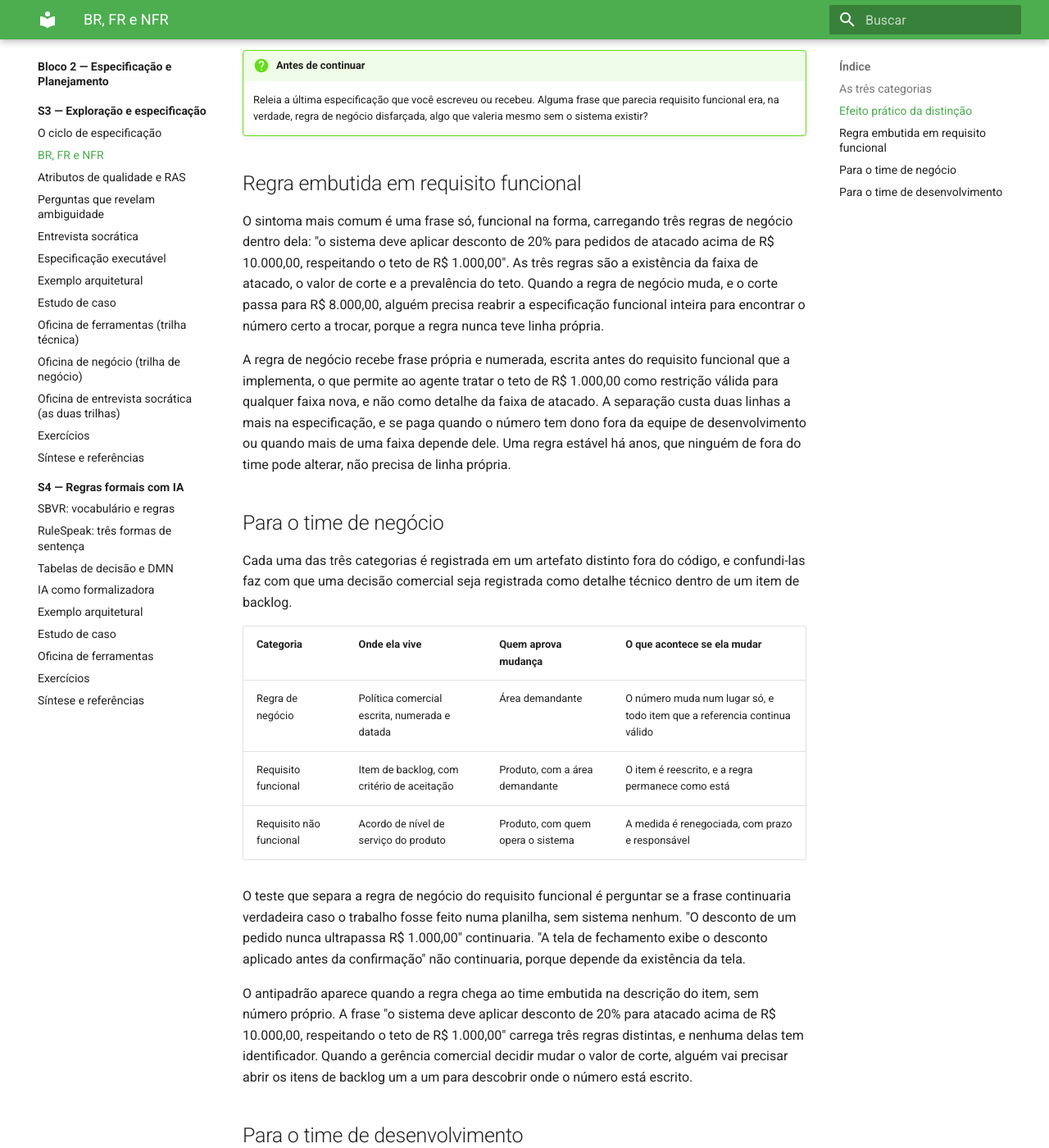
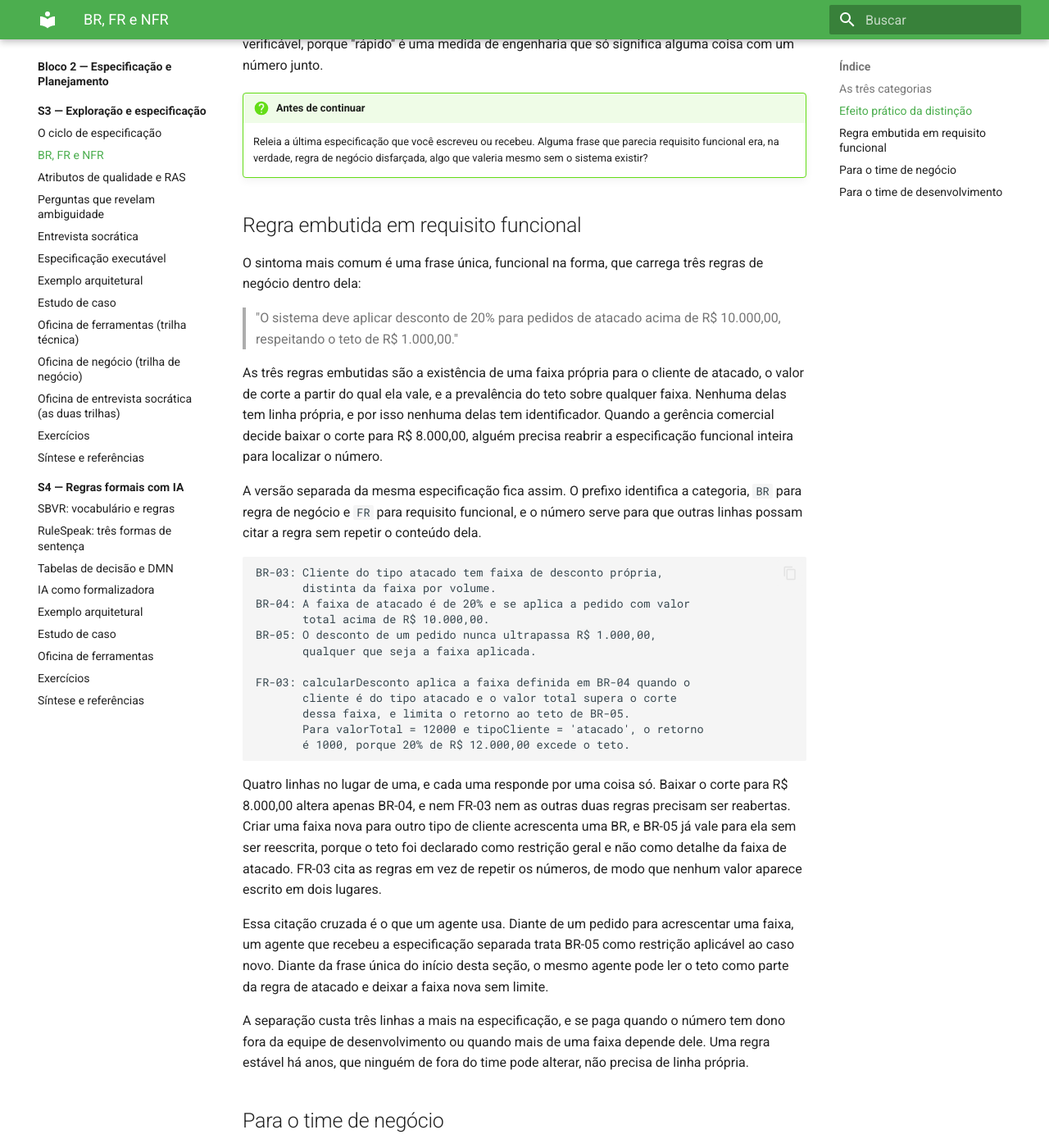
Before and after one commit to arkhibr/workshops-ia-agentica, an MkDocs documentation site: the page built from docs/sessao-03-exploracao-especificacao/br-fr-nfr.md, in a window 1280 px wide and 1400 px high, scrolled down 1506 px. Shown: the whole window at 82% size. Built offline with MkDocs 1.6.1 and Material for MkDocs 9.7.7, drawn with Linux system fonts in a browser that asks for light colours; some of the changed text lies outside the part shown.

Commit message:
fix(s3): corrige a confusão entre requisito funcional e implementação
A página BR, FR e NFR definia requisito funcional como comportamento
observável e violava a própria definição no exemplo. `FR-02` nomeava a
função interna, a operação `Math.min` e a ordem de execução, que são
escolhas de implementação. Duas frases reforçavam o erro: uma afirmava que o
requisito funcional "aparece como uma linha específica do código", e o fecho
alocava o FR "na linha do código de produção", apagando a fronteira entre
requisito e implementação.

`FR-02` passa a declarar comportamento por entrada e retorno, sem citar
construção da linguagem, e o trecho com `Math.min` passa a ser apresentado
como uma implementação que o satisfaz, entre outras. O texto novo mostra que
um `if` equivalente cumpriria o mesmo requisito, e que um requisito escrito em
termos de `Math.min` seria violado por refatoração que não muda comportamento
nenhum.

Defeito de verificação corrigido em duas páginas. `NFR-01` declarava 500
chamadas concorrentes e era verificado por laço sequencial, de modo que o
teste não media o que o requisito afirmava. O requisito passa a declarar 500
cálculos consecutivos, que é o que o teste mede, e o texto nomeia o que um
requisito de concorrência exigiria. Na página de atributos de qualidade, o
cenário de pico simultâneo é mantido e a função de aptidão passa a declarar
que é aproximação, com a limitação escrita junto do teste.

A seção sobre regra embutida em requisito funcional ganha o exemplo correto
logo abaixo do antipadrão, com a frase única decomposta em três regras de
negócio e um requisito funcional que as cita por identificador, mais a
explicação do que significam os prefixos e o número.

Co-Authored-By: Claude Opus 5 (1M context) <noreply@anthropic.com>

````diff
--- a/docs/sessao-03-exploracao-especificacao/br-fr-nfr.md
+++ b/docs/sessao-03-exploracao-especificacao/br-fr-nfr.md
@@ -1,6 +1,6 @@
 # BR, FR e NFR
 
-Três perguntas diferentes escondidas numa especificação mal escrita: qual é a regra que o negócio impõe, o que o sistema precisa fazer, e sob que restrição de qualidade ele precisa fazer isso. Confundir as três produz uma especificação de aparência completa, com decisões de negócio ausentes do texto escrito.
+Uma especificação mal escrita esconde três perguntas diferentes: qual é a regra que o negócio impõe, o que o sistema precisa fazer, e sob que restrição de qualidade ele precisa fazer isso. Confundir as três produz uma especificação de aparência completa, com decisões de negócio ausentes do texto escrito.
 
 ## As três categorias
 
@@ -8,7 +8,7 @@ Três perguntas diferentes escondidas numa especificação mal escrita: qual é
 
 **Requisito funcional (FR, *functional requirement*)** é o que o software precisa fazer para que a regra de negócio se cumpra. "O sistema calcula o desconto de um pedido a partir do valor total e do tipo de cliente" é funcional: descreve comportamento observável do sistema, não existe fora dele.
 
-**Requisito não funcional (NFR, *non-functional requirement*)**, no vocabulário da norma [ISO/IEC/IEEE 29148](../referencia/bibliografia.md#isoiecieee-291482018), não descreve uma ação específica, mas um critério para julgar como o sistema executa a ação: desempenho, usabilidade, segurança. "O cálculo de desconto responde em menos de 100ms" é não funcional. O sistema já calcula desconto, e isso é o FR. A norma de qualidade diz o quão rápido isso precisa acontecer.
+**Requisito não funcional (NFR, *non-functional requirement*)**, no vocabulário da norma [ISO/IEC/IEEE 29148](../referencia/bibliografia.md#isoiecieee-291482018), não descreve uma ação específica, mas um critério para julgar como o sistema executa a ação: desempenho, usabilidade, segurança. "O cálculo de desconto responde em menos de 100ms" é não funcional, porque o sistema já calcula desconto, e esse cálculo é o requisito funcional. O requisito não funcional acrescenta o limite de tempo sob o qual o cálculo precisa acontecer, que neste exemplo é de 100 milissegundos.
 
 | Categoria | Pergunta que responde | Existiria sem o sistema? | Exemplo genérico |
 |---|---|---|---|
@@ -20,16 +20,41 @@ Três perguntas diferentes escondidas numa especificação mal escrita: qual é
 
 [Wiegers e Beatty](../referencia/bibliografia.md#wiegers-e-beatty-software-requirements-2013) tratam regra de negócio como categoria anterior aos requisitos de software, em vez de um requisito em si. Uma regra de negócio também vale para operação manual, fora de qualquer sistema, e é dela que os requisitos funcionais derivam. Essa ordem importa para quem escreve um pedido a um agente, porque a regra de negócio é a fonte de verdade da qual o requisito funcional deriva como tradução em comportamento de sistema, e o requisito não funcional entra depois dos dois, como restrição de qualidade sobre esse comportamento.
 
-Confundir as três produz sintomas previsíveis. Uma regra de negócio escrita como requisito funcional ("o sistema deve limitar o desconto a R$ 1.000,00") esconde que o limite é uma decisão de negócio, e não uma escolha de implementação. Se o negócio mudar o teto amanhã, ninguém vai procurar essa mudança na especificação funcional. Um requisito não funcional escrito como regra de negócio ("o sistema deve ser rápido") não diz nada verificável, porque "rápido" é uma medida de engenharia que só significa alguma coisa com um número junto.
+Cada confusão entre as três categorias produz um sintoma reconhecível. Uma regra de negócio escrita como requisito funcional ("o sistema deve limitar o desconto a R$ 1.000,00") esconde que o limite é uma decisão de negócio, e não uma escolha de implementação. Se o negócio mudar o teto amanhã, ninguém vai procurar essa mudança na especificação funcional. Um requisito não funcional escrito como regra de negócio ("o sistema deve ser rápido") não diz nada verificável, porque "rápido" é uma medida de engenharia que só significa alguma coisa com um número junto.
 
 !!! question "Antes de continuar"
     Releia a última especificação que você escreveu ou recebeu. Alguma frase que parecia requisito funcional era, na verdade, regra de negócio disfarçada, algo que valeria mesmo sem o sistema existir?
 
 ## Regra embutida em requisito funcional
 
-O sintoma mais comum é uma frase só, funcional na forma, carregando três regras de negócio dentro dela: "o sistema deve aplicar desconto de 20% para pedidos de atacado acima de R$ 10.000,00, respeitando o teto de R$ 1.000,00". As três regras são a existência da faixa de atacado, o valor de corte e a prevalência do teto. Quando a regra de negócio muda, e o corte passa para R$ 8.000,00, alguém precisa reabrir a especificação funcional inteira para encontrar o número certo a trocar, porque a regra nunca teve linha própria.
+O sintoma mais comum é uma frase única, funcional na forma, que carrega três regras de negócio dentro dela:
 
-A regra de negócio recebe frase própria e numerada, escrita antes do requisito funcional que a implementa, o que permite ao agente tratar o teto de R$ 1.000,00 como restrição válida para qualquer faixa nova, e não como detalhe da faixa de atacado. A separação custa duas linhas a mais na especificação, e se paga quando o número tem dono fora da equipe de desenvolvimento ou quando mais de uma faixa depende dele. Uma regra estável há anos, que ninguém de fora do time pode alterar, não precisa de linha própria.
+> "O sistema deve aplicar desconto de 20% para pedidos de atacado acima de R$ 10.000,00, respeitando o teto de R$ 1.000,00."
+
+As três regras embutidas são a existência de uma faixa própria para o cliente de atacado, o valor de corte a partir do qual ela vale, e a prevalência do teto sobre qualquer faixa. Nenhuma delas tem linha própria, e por isso nenhuma delas tem identificador. Quando a gerência comercial decide baixar o corte para R$ 8.000,00, alguém precisa reabrir a especificação funcional inteira para localizar o número.
+
+A versão separada da mesma especificação fica assim. O prefixo identifica a categoria, `BR` para regra de negócio e `FR` para requisito funcional, e o número serve para que outras linhas possam citar a regra sem repetir o conteúdo dela.
+
+```text
+BR-03: Cliente do tipo atacado tem faixa de desconto própria,
+       distinta da faixa por volume.
+BR-04: A faixa de atacado é de 20% e se aplica a pedido com valor
+       total acima de R$ 10.000,00.
+BR-05: O desconto de um pedido nunca ultrapassa R$ 1.000,00,
+       qualquer que seja a faixa aplicada.
+
+FR-03: calcularDesconto aplica a faixa definida em BR-04 quando o
+       cliente é do tipo atacado e o valor total supera o corte
+       dessa faixa, e limita o retorno ao teto de BR-05.
+       Para valorTotal = 12000 e tipoCliente = 'atacado', o retorno
+       é 1000, porque 20% de R$ 12.000,00 excede o teto.
+```
+
+Quatro linhas no lugar de uma, e cada uma responde por uma coisa só. Baixar o corte para R$ 8.000,00 altera apenas BR-04, e nem FR-03 nem as outras duas regras precisam ser reabertas. Criar uma faixa nova para outro tipo de cliente acrescenta uma BR, e BR-05 já vale para ela sem ser reescrita, porque o teto foi declarado como restrição geral e não como detalhe da faixa de atacado. FR-03 cita as regras em vez de repetir os números, de modo que nenhum valor aparece escrito em dois lugares.
+
+Essa citação cruzada é o que um agente usa. Diante de um pedido para acrescentar uma faixa, um agente que recebeu a especificação separada trata BR-05 como restrição aplicável ao caso novo. Diante da frase única do início desta seção, o mesmo agente pode ler o teto como parte da regra de atacado e deixar a faixa nova sem limite.
+
+A separação custa três linhas a mais na especificação, e se paga quando o número tem dono fora da equipe de desenvolvimento ou quando mais de uma faixa depende dele. Uma regra estável há anos, que ninguém de fora do time pode alterar, não precisa de linha própria.
 
 ## Para o time de negócio
 
@@ -42,10 +67,11 @@ que uma decisão comercial seja registrada como detalhe técnico dentro de um it
 | Requisito funcional | Item de backlog, com critério de aceitação | Produto, com a área demandante | O item é reescrito, e a regra permanece como está |
 | Requisito não funcional | Acordo de nível de serviço do produto | Produto, com quem opera o sistema | A medida é renegociada, com prazo e responsável |
 
-O teste que separa a regra de negócio do requisito funcional é perguntar se a frase continuaria
-verdadeira caso o trabalho fosse feito numa planilha, sem sistema nenhum. "O desconto de um pedido
-nunca ultrapassa R$ 1.000,00" continuaria. "A tela de fechamento exibe o desconto aplicado antes da
-confirmação" não continuaria, porque depende da existência da tela.
+O teste que separa a regra de negócio do requisito funcional consiste em perguntar se a frase
+continuaria verdadeira caso o trabalho fosse feito numa planilha, sem sistema nenhum. A frase "o
+desconto de um pedido nunca ultrapassa R$ 1.000,00" continuaria verdadeira nessa situação, porque o
+limite é decisão comercial. A frase "a tela de fechamento exibe o desconto aplicado antes da
+confirmação" deixaria de fazer sentido, porque depende da existência da tela.
 
 O antipadrão aparece quando a regra chega ao time embutida na descrição do item, sem número próprio.
 A frase "o sistema deve aplicar desconto de 20% para atacado acima de R$ 10.000,00, respeitando o teto
@@ -55,29 +81,34 @@ descobrir onde o número está escrito.
 
 ## Para o time de desenvolvimento
 
-As três categorias não param na especificação. Cada uma aponta para uma parte diferente do código e do teste.
+As três categorias não param na especificação, e cada uma delas é verificada por um artefato diferente, sem que nenhuma descreva a estrutura interna do código que as satisfaz.
 
 ```text
-BR-02: O desconto de um pedido nunca ultrapassa R$ 1.000,00,
-       qualquer que seja a faixa aplicada.
-FR-02: calcularDesconto aplica Math.min entre o valor calculado
-       e o teto, antes de retornar.
-NFR-01: calcularDesconto responde em menos de 100ms mesmo com
-        500 chamadas concorrentes.
+BR-02:  O desconto de um pedido nunca ultrapassa R$ 1.000,00,
+        qualquer que seja a faixa aplicada.
+FR-02:  calcularDesconto nunca retorna desconto superior ao teto
+        vigente. Para valorTotal = 100000 e tipoCliente = 'padrao',
+        o retorno é 1000.
+NFR-01: calcularDesconto processa 500 cálculos consecutivos em
+        menos de 100ms.
 ```
 
-BR-02 não menciona `Math.min` nem `TETO_DESCONTO`, porque valeria mesmo numa planilha. FR-02 já é a tradução dela em comportamento de sistema, e aparece como uma linha específica do código:
+BR-02 é a decisão de negócio, e valeria mesmo que o cálculo fosse feito numa planilha. FR-02 é o comportamento observável da função, escrito em termos de entrada e retorno, sem citar nenhuma construção da linguagem. NFR-01 é o critério de qualidade sob o qual esse comportamento acontece.
+
+A implementação abaixo satisfaz FR-02, e não é a única que satisfaz:
 
 ```javascript
 export const TETO_DESCONTO = 1000;
 
 export function calcularDesconto(valorTotal, tipoCliente) {
   // ...
-  return Math.min(valorTotal * percentual, TETO_DESCONTO); // FR-02
+  return Math.min(valorTotal * percentual, TETO_DESCONTO); // satisfaz FR-02
 }
 ```
 
-NFR-01 aparece num teste separado, fora do corpo da função. Um requisito não funcional se verifica medindo o tempo de execução, e a medição precisa do seu próprio arquivo:
+Um `if` que compara o valor calculado com `TETO_DESCONTO` e atribui o menor produziria exatamente o mesmo retorno para todas as entradas, e FR-02 continuaria cumprido sem nenhuma alteração no texto. Essa independência é o que torna a separação útil: o requisito sobrevive à troca de implementação, à troca de linguagem e à reescrita da função. Um requisito escrito como "calcularDesconto aplica `Math.min` entre o valor calculado e o teto" perde essa propriedade, porque passa a ser violado por uma refatoração que não muda comportamento nenhum.
+
+NFR-01 é verificado fora do corpo da função, por um teste que mede tempo em vez de comparar valor:
 
 ```javascript
 // test/desconto.perf.test.js
@@ -95,6 +126,8 @@ test('NFR-01: calcula 500 descontos em menos de 100ms', () => {
 });
 ```
 
-Cada categoria tem seu próprio lugar natural: BR na frase de negócio, FR na linha do código de produção, NFR num teste que mede tempo em vez de comparar valor. Um pedido como "o sistema deve ser rápido" não contém o limiar, a quantidade de amostras nem o critério de falha, que são os três dados de que o teste acima depende.
+O teste mede 500 chamadas consecutivas, que é exatamente o que NFR-01 declara. Um requisito sobre chamadas concorrentes exigiria outro instrumento, com múltiplos processos ou medição no servidor, e um teste em laço sequencial não o verificaria. Escrever o requisito com a palavra que o teste não mede é um defeito comum, e produz um NFR que passa na esteira sem nunca ter sido verificado.
+
+O lugar de verificação de cada categoria é distinto. A regra de negócio é conferida contra a política escrita de quem a definiu. O requisito funcional é conferido por caso de teste que compara entrada e retorno. O requisito não funcional é conferido por medição com limiar declarado. Um pedido como "o sistema deve ser rápido" não contém o limiar, a quantidade de amostras nem o critério de falha, que são os três dados de que o teste acima depende.
 
 **Próxima página:** [Atributos de qualidade e RAS](atributos-de-qualidade-e-ras.md).
````
Also changed, not shown: other parts of docs/sessao-03-exploracao-especificacao/br-fr-nfr.md (+1 -1 lines), docs/sessao-03-exploracao-especificacao/atributos-de-qualidade-e-ras.md (+2 -0 lines).
